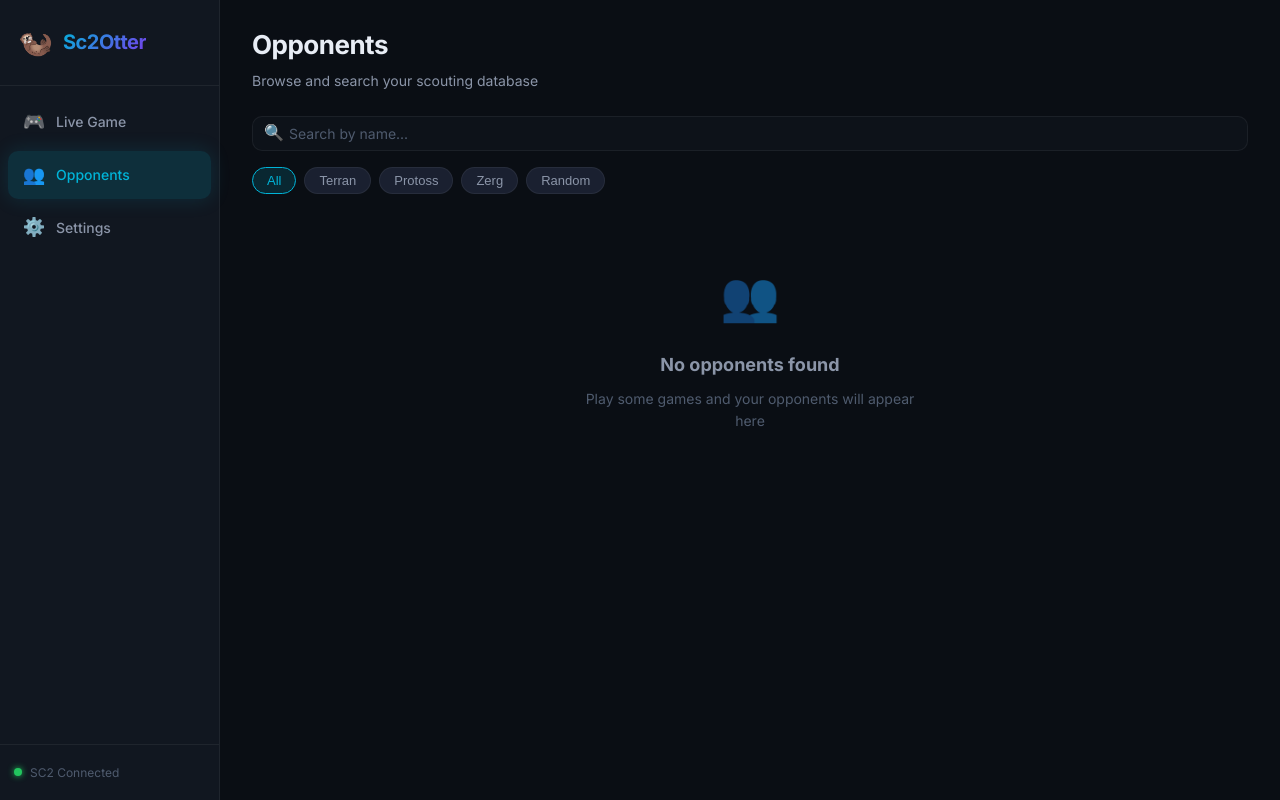
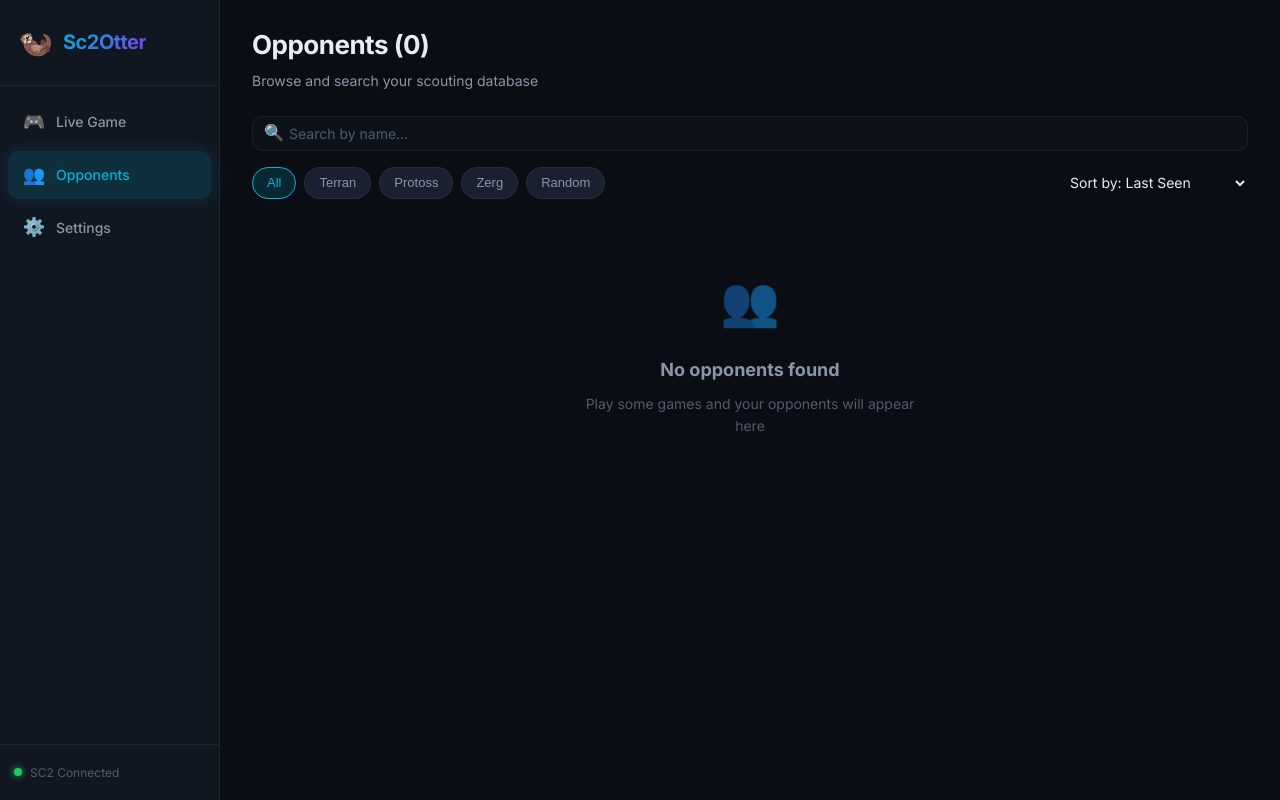
Before and after one commit to Killerwalski/Sc2Otter, an ASP.NET Core app: page /opponents in a window 1280 px wide. Run offline with ASP.NET Core 8, Linux system fonts and the light colour scheme.

Commit message:
Fix match stats and add sort options

```diff
--- a/src/Sc2Otter.Data/Repositories/OpponentRepository.cs
+++ b/src/Sc2Otter.Data/Repositories/OpponentRepository.cs
@@ -56,7 +56,10 @@
 
     public async Task<List<Opponent>> SearchAsync(string? query = null, string? raceFilter = null, string? tagFilter = null, CancellationToken ct = default)
     {
-        var q = db.Opponents.Include(o => o.TagAssignments).ThenInclude(ta => ta.Tag).AsQueryable();
+        var q = db.Opponents
+            .Include(o => o.TagAssignments).ThenInclude(ta => ta.Tag)
+            .Include(o => o.MatchRecords)
+            .AsQueryable();
 
         if (!string.IsNullOrWhiteSpace(query))
             q = q.Where(o => EF.Functions.Like(o.Name, $"%{query}%"));
--- a/src/Sc2Otter.Server/Components/Pages/Opponents.razor
+++ b/src/Sc2Otter.Server/Components/Pages/Opponents.razor
@@ -6,7 +6,7 @@
 @inject NavigationManager Navigation
 
 <div class="page-header">
-    <h1>Opponents</h1>
+    <h1>Opponents (@OpponentList.Count)</h1>
     <p>Browse and search your scouting database</p>
 </div>
 
@@ -21,6 +21,13 @@
     <button class="filter-chip @(RaceFilter == "Protoss" ? "active" : "")" @onclick="@(() => SetRaceFilter("Protoss"))">Protoss</button>
     <button class="filter-chip @(RaceFilter == "Zerg" ? "active" : "")" @onclick="@(() => SetRaceFilter("Zerg"))">Zerg</button>
     <button class="filter-chip @(RaceFilter == "Random" ? "active" : "")" @onclick="@(() => SetRaceFilter("Random"))">Random</button>
+    <div style="flex-grow: 1"></div>
+    <select class="input" style="width: auto; padding: 4px 12px; height: 32px; border-radius: 16px; background-color: var(--surface-2); border: 1px solid var(--border);" @bind="SortBy" @bind:after="ApplySort">
+        <option value="LastSeen">Sort by: Last Seen</option>
+        <option value="Games">Sort by: Games Played</option>
+        <option value="Wins">Sort by: Wins</option>
+        <option value="Losses">Sort by: Losses</option>
+    </select>
 </div>
 
 @if (OpponentList.Count == 0)
@@ -70,6 +77,7 @@
 @code {
     private string? SearchQuery { get; set; }
     private string? RaceFilter { get; set; }
+    private string SortBy { get; set; } = "LastSeen";
     private List<Opponent> OpponentList { get; set; } = [];
 
     protected override async Task OnInitializedAsync()
@@ -91,6 +99,18 @@
     private async Task LoadOpponents()
     {
         OpponentList = await Repo.SearchAsync(SearchQuery, RaceFilter);
+        ApplySort();
+    }
+
+    private void ApplySort()
+    {
+        OpponentList = SortBy switch
+        {
+            "Games" => OpponentList.OrderByDescending(o => o.MatchRecords?.Count ?? 0).ToList(),
+            "Wins" => OpponentList.OrderByDescending(o => o.MatchRecords?.Count(m => m.Result == MatchResult.Win) ?? 0).ToList(),
+            "Losses" => OpponentList.OrderByDescending(o => o.MatchRecords?.Count(m => m.Result == MatchResult.Loss) ?? 0).ToList(),
+            _ => OpponentList.OrderByDescending(o => o.LastSeen).ToList()
+        };
     }
 
     private void NavigateToOpponent(int id) => Navigation.NavigateTo($"/opponent/{id}");
```
